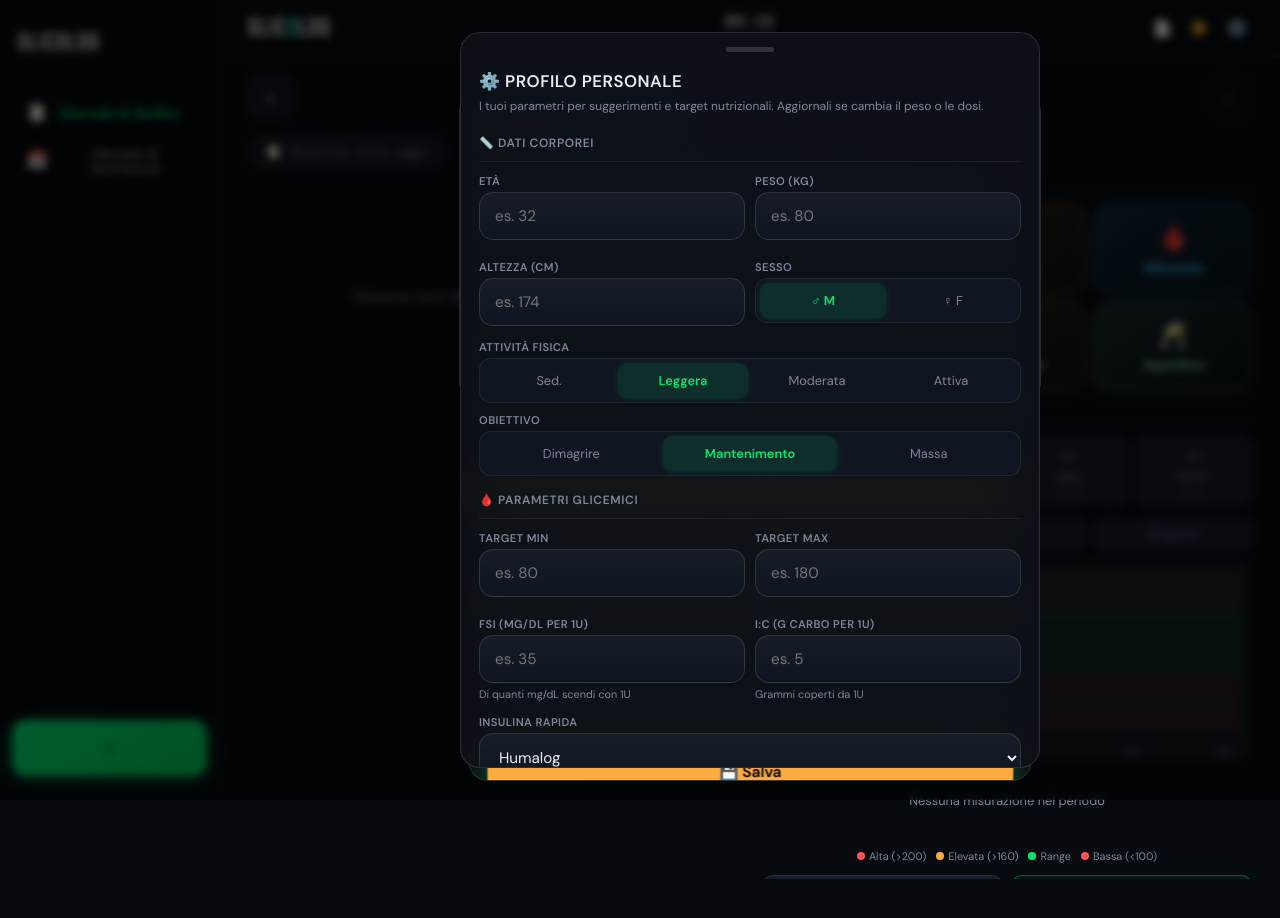
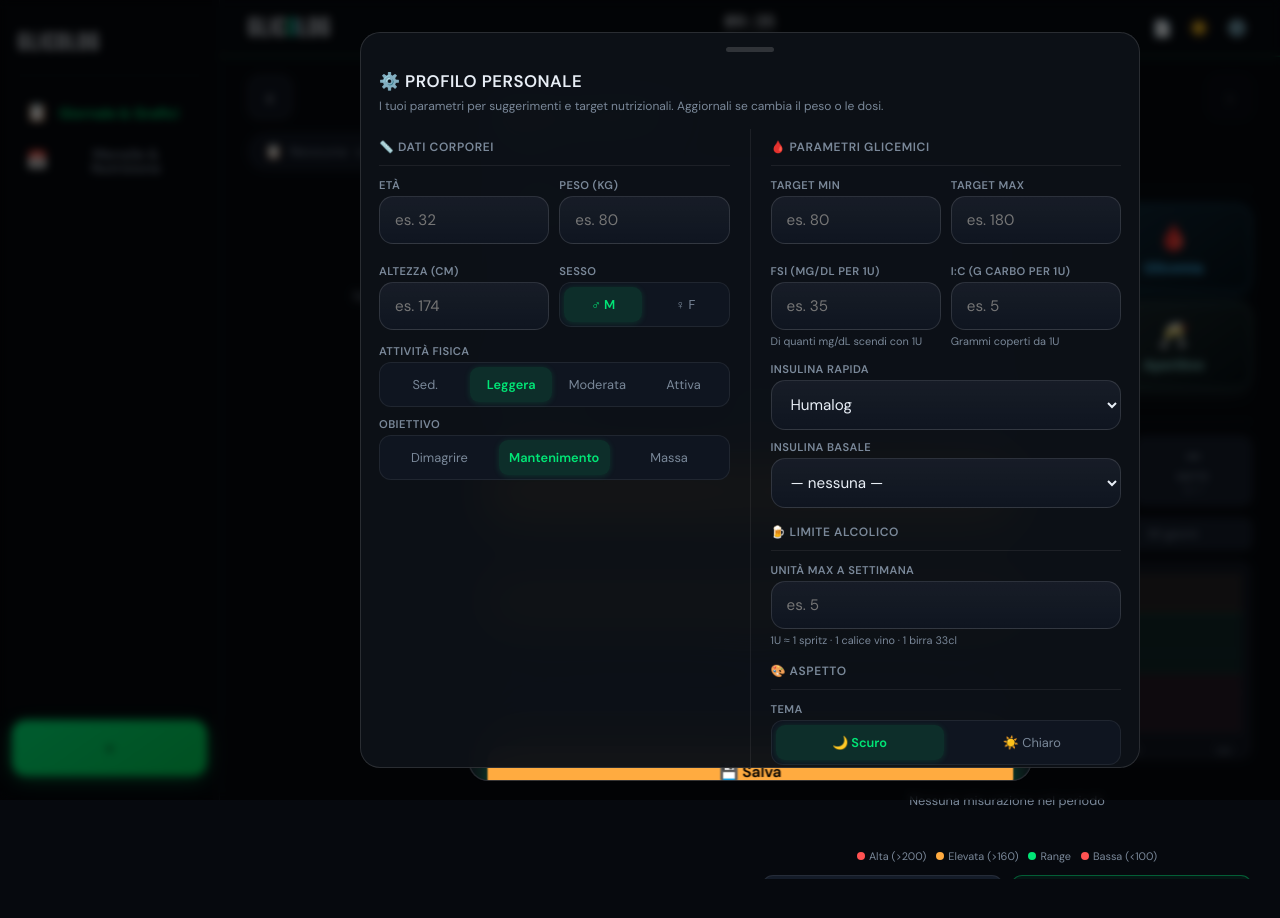
Before and after one commit to lazzariandreala-boop/glicolog_2.0, a Vue app: page / in a window 1280 px wide. Both pictures are taken after a click on the button "⚙️". Shown: the top 918 px of the page. Built offline with nearby package versions, Linux system fonts and the light colour scheme; the HTML template or start-up script is replaced by a standard one.

Commit message:
removed formattation to save correctly in Gist

```diff
--- a/src/App.vue
+++ b/src/App.vue
@@ -201,6 +201,7 @@ import { ref, watch, onMounted, onUnmounted } from 'vue'
 import { useAppStore } from '@/stores/app.js'
 import { useStepsStore } from '@/stores/index.js'
 import { getDK } from '@/data/constants.js'
+import { getToken, getGistId, exportToGist } from '@/utils/gistSync.js'
 
 // Components
 import AppHeader        from '@/components/AppHeader.vue'
@@ -240,6 +241,12 @@ mq.addEventListener('change', e => { isDesktop.value = e.matches })
 
 // Chiudi quick add quando si apre un pannello
 watch(() => appStore.openPanel, val => { if (val) showQuickAdd.value = false })
+
+// Auto-save su Gist ad ogni cambio di data (se configurato)
+watch(() => appStore.dayOffset, async () => {
+  if (!getToken() || !getGistId()) return
+  try { await exportToGist() } catch { /* silent */ }
+})
 
 function closeOverlay() {
   if (appStore.openPanel) appStore.closePanel()
--- a/src/assets/main.css
+++ b/src/assets/main.css
@@ -734,6 +734,9 @@ body.light-mode .qa-sheet { background: rgba(255,255,255,.97) }
     transform: translateX(-50%) translateY(0) scale(1);
     opacity: 1;
   }
+  .panel.panel-profilo {
+    width: min(780px, calc(100vw - 260px));
+  }
   .ph { cursor: default; pointer-events: none }
 
   /* ── Quick add sheet come modale centrata ── */
--- a/src/components/panels/PanelBase.vue
+++ b/src/components/panels/PanelBase.vue
@@ -1,5 +1,5 @@
 <template>
-  <div class="panel" :class="{ on: visible }">
+  <div class="panel" :class="[{ on: visible }, panelClass]">
     <div class="ph"></div>
 
     <!-- Banner giorno selezionato -->
@@ -17,7 +17,8 @@ import { useAppStore } from '@/stores/app.js'
 import { getDF } from '@/data/constants.js'
 
 const props = defineProps({
-  visible: { type: Boolean, default: false }
+  visible: { type: Boolean, default: false },
+  panelClass: { type: String, default: '' }
 })
 
 const app = useAppStore()
--- a/src/components/panels/PanelProfilo.vue
+++ b/src/components/panels/PanelProfilo.vue
@@ -1,10 +1,14 @@
 <template>
-  <PanelBase :visible="visible">
+  <PanelBase :visible="visible" panel-class="panel-profilo">
     <div class="pf-title">⚙️ Profilo personale</div>
     <p class="pf-subtitle">I tuoi parametri per suggerimenti e target nutrizionali. Aggiornali se cambia il peso o le dosi.</p>
 
+    <!-- Layout 2 colonne su desktop -->
+    <div class="pf-cols">
+
+      <!-- Colonna sinistra: dati corporei -->
+      <div class="pf-col">
         <div class="pdiv">📏 Dati corporei</div>
-
         <div class="pf-grid2">
           <div class="pf-field">
             <span class="pf-label">ETÀ</span>
@@ -34,8 +38,16 @@
           <SegmentControl v-model="form.goal" :options="goalOpts" />
         </div>
 
+        <!-- TDEE calcolato (su desktop nella colonna sinistra) -->
+        <div v-if="tdee" class="pf-tdee">
+          <div class="pf-tdee-title">📊 TDEE calcolato</div>
+          <div class="pf-tdee-val">{{ tdee }} kcal/giorno (con attività)</div>
+        </div>
+      </div>
+
+      <!-- Colonna destra: parametri glicemici + altro -->
+      <div class="pf-col">
         <div class="pdiv">🩸 Parametri glicemici</div>
-
         <div class="pf-grid2">
           <div class="pf-field">
             <span class="pf-label">TARGET MIN</span>
@@ -73,7 +85,6 @@
         </div>
 
         <div class="pdiv">🍺 Limite alcolico</div>
-
         <div class="pf-field">
           <span class="pf-label">UNITÀ MAX A SETTIMANA</span>
           <input class="fi pf-input" type="number" inputmode="numeric" v-model.number="form.alcMax" placeholder="es. 5" />
@@ -81,16 +92,19 @@
         </div>
 
         <div class="pdiv">🎨 Aspetto</div>
-
         <div class="pf-field">
           <span class="pf-label">TEMA</span>
           <SegmentControl v-model="currentTheme" :options="[{value:'dark',label:'🌙 Scuro'},{value:'light',label:'☀️ Chiaro'}]" @update:modelValue="v => appStore.setTheme(v)" />
         </div>
+      </div>
 
-    <!-- GIST SYNC -->
+    </div><!-- /pf-cols -->
+
+    <!-- GIST SYNC (larghezza piena) -->
     <div class="pdiv">☁️ Sincronizzazione GitHub Gist</div>
     <p class="pf-subtitle">I dati vengono salvati in un Gist privato su GitHub. Il token non viene mai trasmesso ad altri server.</p>
 
+    <div class="pf-gist-body">
       <div class="pf-field">
         <span class="pf-label">GITHUB PERSONAL ACCESS TOKEN</span>
         <div class="pf-token-row">
@@ -105,6 +119,7 @@
         <span class="pf-label">GIST ID (compilato automaticamente)</span>
         <input class="fi pf-input" type="text" v-model="gistId" placeholder="Lascia vuoto per creare un nuovo Gist" />
       </div>
+    </div>
 
     <div v-if="lastSync" class="pf-sync-info">
       Ultima sincronizzazione: {{ lastSyncFormatted }}
@@ -117,12 +132,6 @@
       <button class="gist-btn gist-dn" :disabled="gistBusy" @click="doImport">
         <span>{{ gistBusy === 'import' ? '⏳' : '☁️↓' }}</span> Importa da Gist
       </button>
-    </div>
-
-    <!-- TDEE calcolato -->
-    <div v-if="tdee" class="pf-tdee">
-      <div class="pf-tdee-title">📊 TDEE calcolato</div>
-      <div class="pf-tdee-val">{{ tdee }} kcal/giorno (con attività)</div>
     </div>
 
     <button class="bsave" @click="save">💾 Salva e ricalcola target</button>
@@ -280,6 +289,31 @@ function close() { app.closePanel() }
 </script>
 
 <style scoped>
+/* ── Desktop 2-column layout ── */
+.pf-cols {
+  display: flex;
+  flex-direction: column;
+}
+.pf-col {
+  flex: 1;
+  min-width: 0;
+}
+@media (min-width: 768px) {
+  .pf-cols {
+    flex-direction: row;
+    gap: 20px;
+  }
+  .pf-col:first-child {
+    border-right: 1px solid var(--bdr);
+    padding-right: 20px;
+  }
+  .pf-gist-body {
+    display: grid;
+    grid-template-columns: 1fr 1fr;
+    gap: 0 20px;
+  }
+}
+
 .pf-title {
   font-size: 1.05rem;
   font-weight: 700;
--- a/src/utils/gistSync.js
+++ b/src/utils/gistSync.js
@@ -64,7 +64,7 @@ export async function exportToGist() {
   const body = {
     description: 'GlicoLog — backup dati',
     public: false,
-    files: { [GIST_FILE]: { content: JSON.stringify(collectData(), null, 2) } }
+    files: { [GIST_FILE]: { content: JSON.stringify(collectData()) } }
   }
 
   const result = gistId
@@ -83,8 +83,19 @@ export async function importFromGist() {
   if (!gistId) throw new Error('Gist ID mancante — esegui prima un export')
 
   const gist     = await ghFetch(`https://api.github.com/gists/${gistId}`)
-  const content  = gist.files?.[GIST_FILE]?.content
-  if (!content) throw new Error(`File ${GIST_FILE} non trovato nel Gist`)
+  const fileInfo = gist.files?.[GIST_FILE]
+  if (!fileInfo) throw new Error(`File ${GIST_FILE} non trovato nel Gist`)
+
+  let content
+  if (fileInfo.truncated) {
+    // File > 1 MB: il raw_url non è accessibile dal browser (CORS).
+    // Soluzione: riesporta dal dispositivo con i dati aggiornati (formato compatto).
+    throw new Error('Il backup su Gist supera 1 MB e non può essere scaricato dal browser. Riesporta dal dispositivo che ha i dati più recenti, poi ritenta l\'import.')
+  } else {
+    content = fileInfo.content
+  }
+
+  if (!content) throw new Error(`File ${GIST_FILE} vuoto nel Gist`)
 
   const data = JSON.parse(content)
   restoreData(data)
```
Lines whose indentation alone changed are shown as unchanged.
